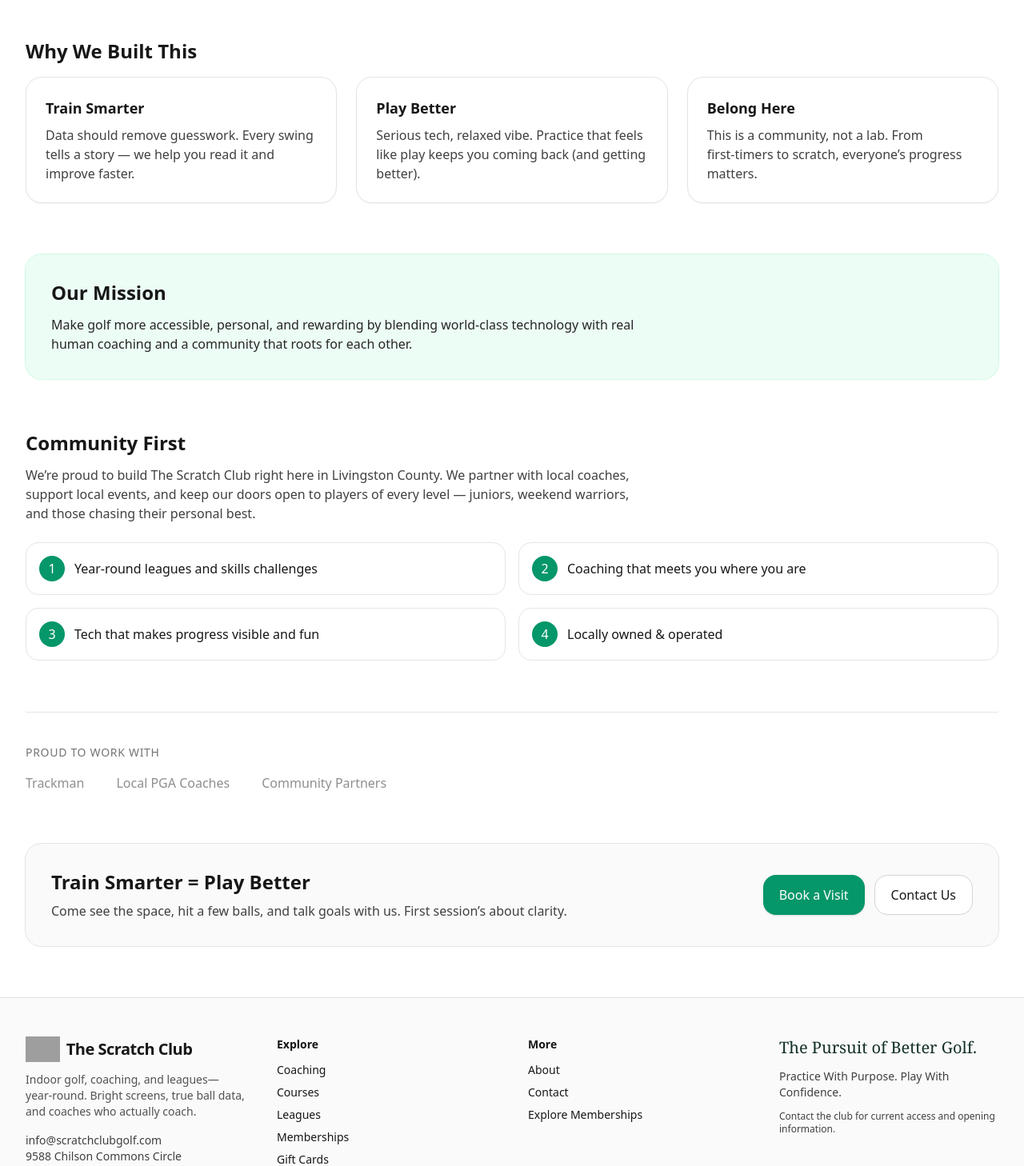
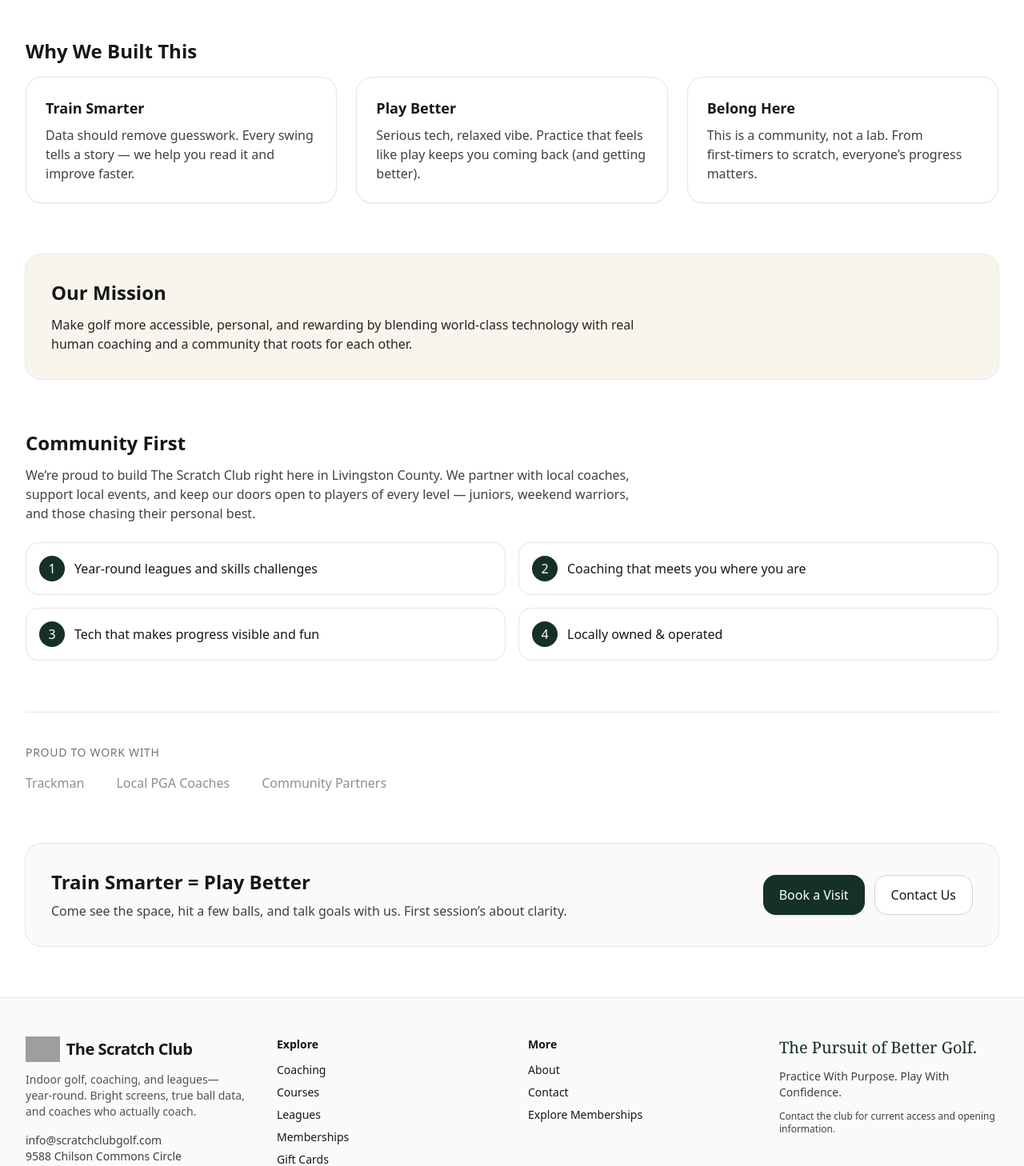
Before and after one commit to piersonshawn99/thescratchclub, a Next.js app: page /about in a window 1280 px wide. Shown: the part 1137-2595 px from the top of the page at 80% size. Built offline with nearby package versions, Linux system fonts and the light colour scheme; no server answers; grey boxes are pictures that could not be loaded.

Commit message:
style: standardize legacy emerald and amber across site to club palette

```diff
--- a/app/about/page.tsx
+++ b/app/about/page.tsx
@@ -36,7 +36,7 @@ export default function AboutPage() {
     <main className="mx-auto max-w-7xl px-4 sm:px-6 lg:px-8 py-16">
       {/* Hero */}
       <section className="text-center">
-        <p className="text-sm font-medium tracking-wide text-emerald-700">Locally owned in Livingston County</p>
+        <p className="text-sm font-medium tracking-wide text-[#143029]">Locally owned in Livingston County</p>
         <h1 className="mt-2 text-4xl font-bold tracking-tight sm:text-5xl">About The Scratch Club</h1>
         <p className="mx-auto mt-4 max-w-3xl text-lg text-neutral-600">
           We’re building a place where golfers of every level can train smarter, play better, and belong — year‑round.
@@ -92,7 +92,7 @@ export default function AboutPage() {
       </section>
 
       {/* Mission */}
-      <section className="mt-16 rounded-2xl bg-emerald-50 p-8 ring-1 ring-emerald-100">
+      <section className="mt-16 rounded-2xl bg-[#F8F5EC] p-8 ring-1 ring-[#E6EDE8]">
         <h2 className="text-2xl font-semibold">Our Mission</h2>
         <p className="mt-3 max-w-3xl text-neutral-800">
           Make golf more accessible, personal, and rewarding by blending world‑class technology with real human coaching and a
@@ -110,19 +110,19 @@ export default function AboutPage() {
         </p>
         <ul className="mt-6 grid gap-4 sm:grid-cols-2">
           <li className="flex items-center gap-3 rounded-xl border border-neutral-200 bg-white p-4">
-            <span className="inline-flex h-8 w-8 items-center justify-center rounded-full bg-emerald-600 text-white">1</span>
+            <span className="inline-flex h-8 w-8 items-center justify-center rounded-full bg-[#143029] text-white">1</span>
             <span>Year‑round leagues and skills challenges</span>
           </li>
           <li className="flex items-center gap-3 rounded-xl border border-neutral-200 bg-white p-4">
-            <span className="inline-flex h-8 w-8 items-center justify-center rounded-full bg-emerald-600 text-white">2</span>
+            <span className="inline-flex h-8 w-8 items-center justify-center rounded-full bg-[#143029] text-white">2</span>
             <span>Coaching that meets you where you are</span>
           </li>
           <li className="flex items-center gap-3 rounded-xl border border-neutral-200 bg-white p-4">
-            <span className="inline-flex h-8 w-8 items-center justify-center rounded-full bg-emerald-600 text-white">3</span>
+            <span className="inline-flex h-8 w-8 items-center justify-center rounded-full bg-[#143029] text-white">3</span>
             <span>Tech that makes progress visible and fun</span>
           </li>
           <li className="flex items-center gap-3 rounded-xl border border-neutral-200 bg-white p-4">
-            <span className="inline-flex h-8 w-8 items-center justify-center rounded-full bg-emerald-600 text-white">4</span>
+            <span className="inline-flex h-8 w-8 items-center justify-center rounded-full bg-[#143029] text-white">4</span>
             <span>Locally owned & operated</span>
           </li>
         </ul>
@@ -153,7 +153,7 @@ export default function AboutPage() {
             href="https://portal.trackmangolf.com"
             target="_blank"
             rel="noopener noreferrer"
-            className="inline-flex items-center justify-center rounded-xl bg-emerald-600 px-5 py-3 text-white shadow hover:bg-emerald-700"
+            className="inline-flex items-center justify-center rounded-xl bg-[#143029] px-5 py-3 text-white shadow hover:bg-[#143029]"
           >
             Book a Visit
           </a>
```
